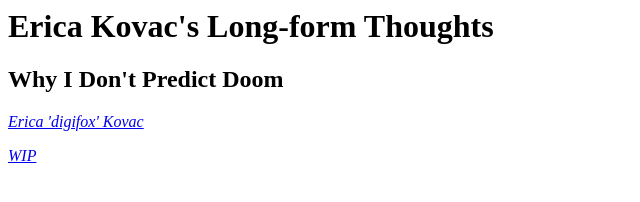
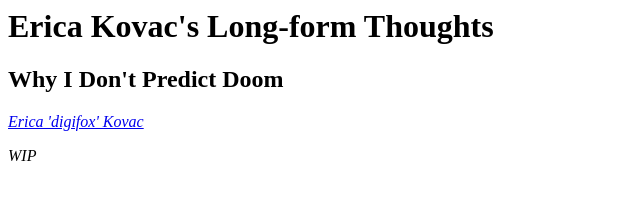
Before and after one commit to ekovac/ekovac.github.io, a plain HTML site: page not-forecasting-doom.html in a window 1280 px wide. Shown: the full height of the page, 0-640 px from the left. Drawn offline with Linux system fonts and the light colour scheme.

Commit message:
Update not-forecasting-doom.html

```diff
--- a/not-forecasting-doom.html
+++ b/not-forecasting-doom.html
@@ -11,7 +11,7 @@
     <main>
       <article>
         <h2>Why I Don't Predict Doom</h2>
-        <address><a href="https://tech.lgbt/@digifox">Erica 'digifox' Kovac</address>
+        <address><a href="https://tech.lgbt/@digifox" rel="author">Erica 'digifox' Kovac</a></address>
         <p><em>WIP</em></p>
       </article>
     </main>
```
